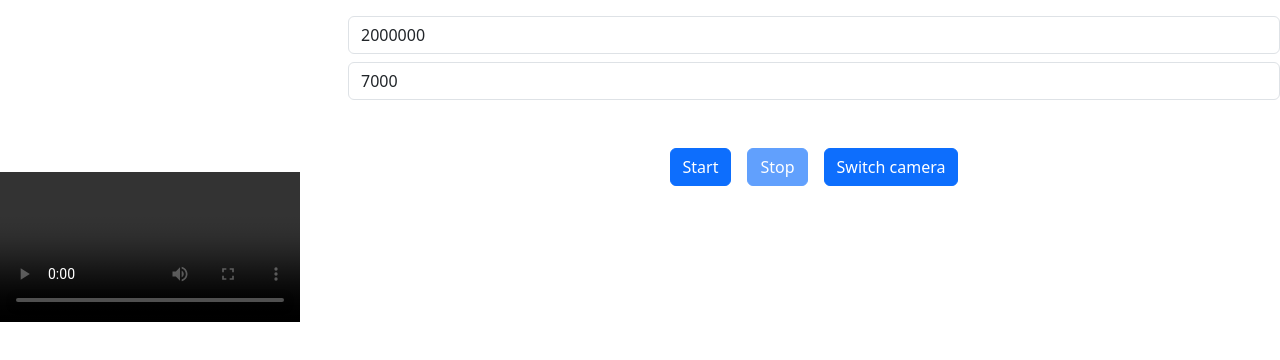
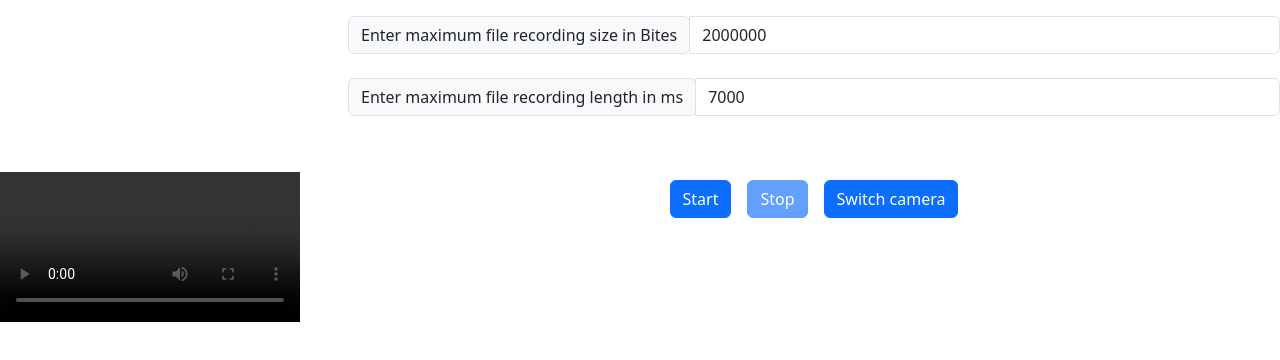
Before and after one commit to vrvasilev/recording-app, an Angular app: page / in a window 1280 px wide. Shown: the top 360 px of the page. Built offline with nearby package versions, Linux system fonts and the light colour scheme; no server answers.

Commit message:
feat(recording):add labels

```diff
--- a/src/app/app.component.html
+++ b/src/app/app.component.html
@@ -11,8 +11,18 @@
     <div class="d-flex flex-column gap-5 w-100">
       <div class="d-flex gap-3 flex-row">
         <div class="d-flex flex-column gap-2 flex-fill">
+          <div class="input-group mb-3">
+            <div class="input-group-prepend">
+              <span class="input-group-text" id="basic-addon1">Enter maximum file recording size in Bites</span>
+            </div>
           <input type="text"  [(ngModel)]="maxSize" class="form-control" placeholder="Enter maximum file recording size in Bites">
+          </div>
+          <div class="input-group mb-3">
+            <div class="input-group-prepend">
+              <span class="input-group-text" id="basic-addon1">Enter maximum file recording length in ms</span>
+            </div>
           <input type="text"  [(ngModel)]="maxLength" class="form-control" placeholder="Enter maximum file recording length in ms">
+          </div>
         </div>
       </div>
       <div class="d-flex gap-3 flex-row justify-content-center">
```
